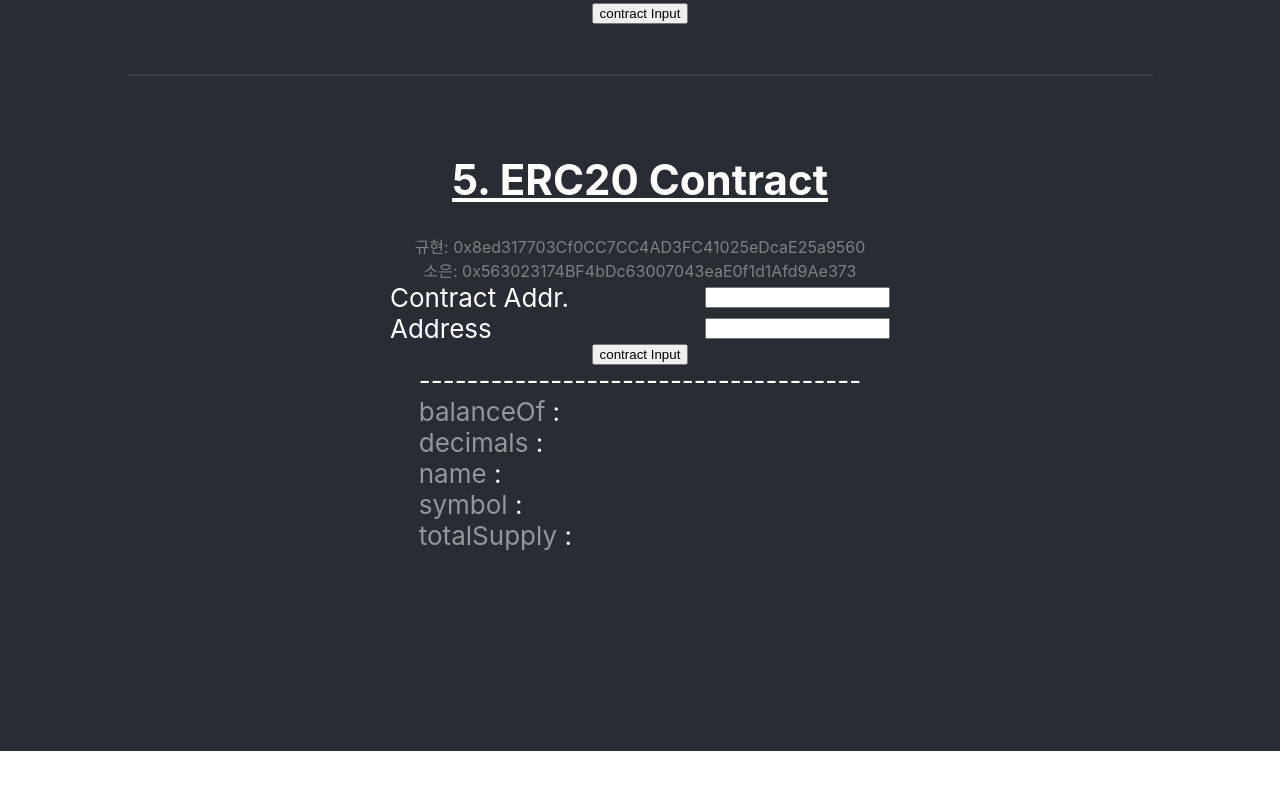
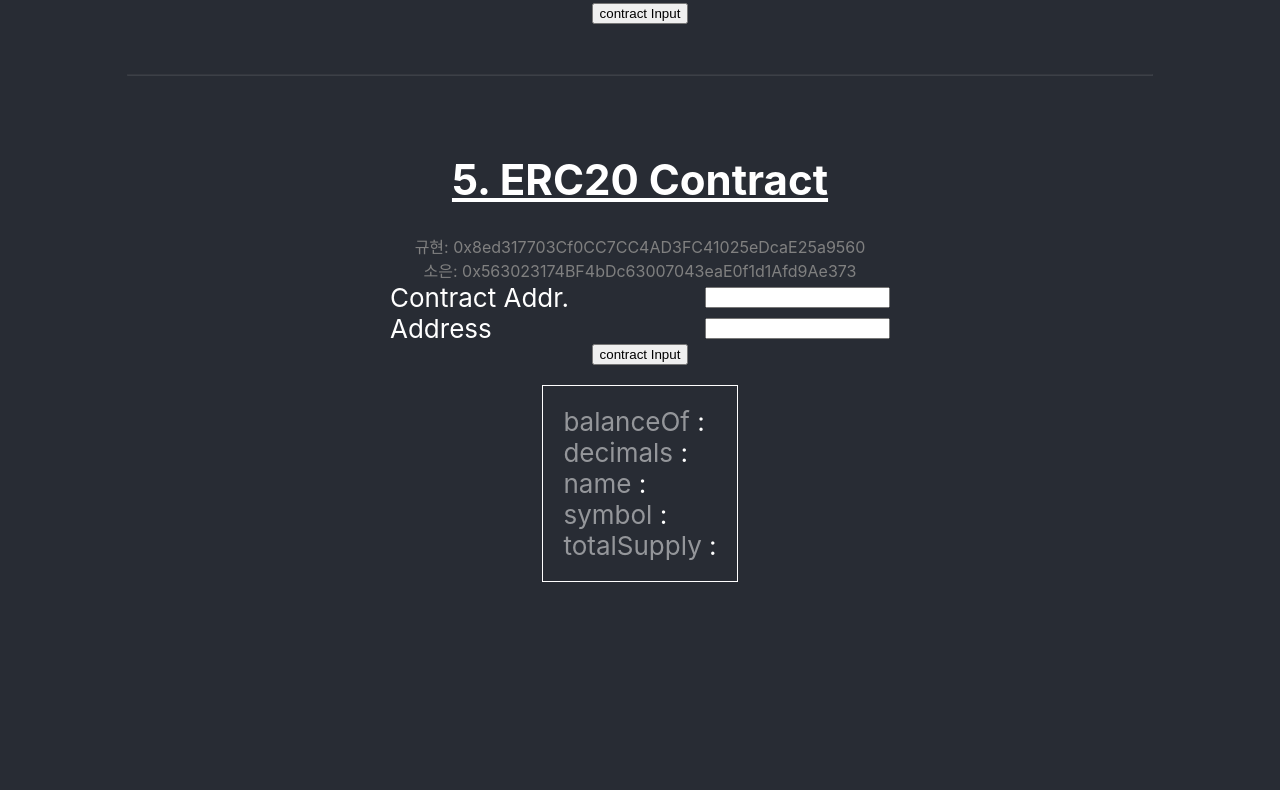
Before and after one commit to kimk1029/evm-sample, a React app: page / in a window 1280 px wide. Shown: the part 1414-2204 px from the top of the page. Before the commit the page ends 2165 px from the top, so only its background shows below. Built offline with nearby package versions, Linux system fonts and the light colour scheme; what web3 would draw is missing.

Commit message:
가독성 추가

```diff
--- a/src/App.tsx
+++ b/src/App.tsx
@@ -247,9 +247,14 @@ function App() {
         >
           contract Input
         </button>
-        <div style={{ textAlign: "left" }}>
-          -------------------------------------
-          <br />
+        <div
+          style={{
+            textAlign: "left",
+            border: "1px solid white",
+            padding: "20px",
+            margin: "20px",
+          }}
+        >
           <span style={{ opacity: "0.5" }}>balanceOf</span> :{" "}
           {info.erc20.balanceOf} <br />
           <span style={{ opacity: "0.5" }}>decimals</span> :{" "}
```
